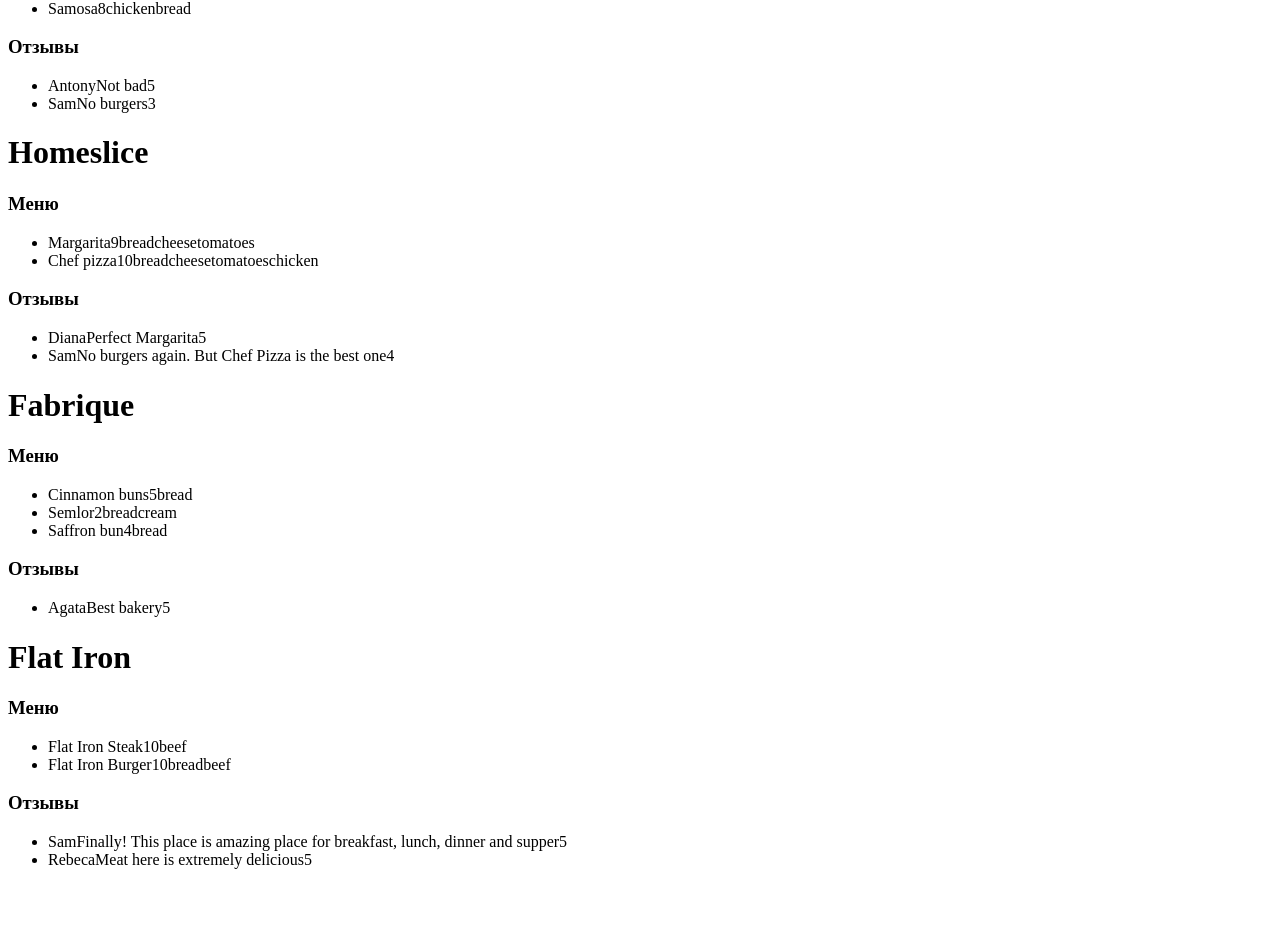
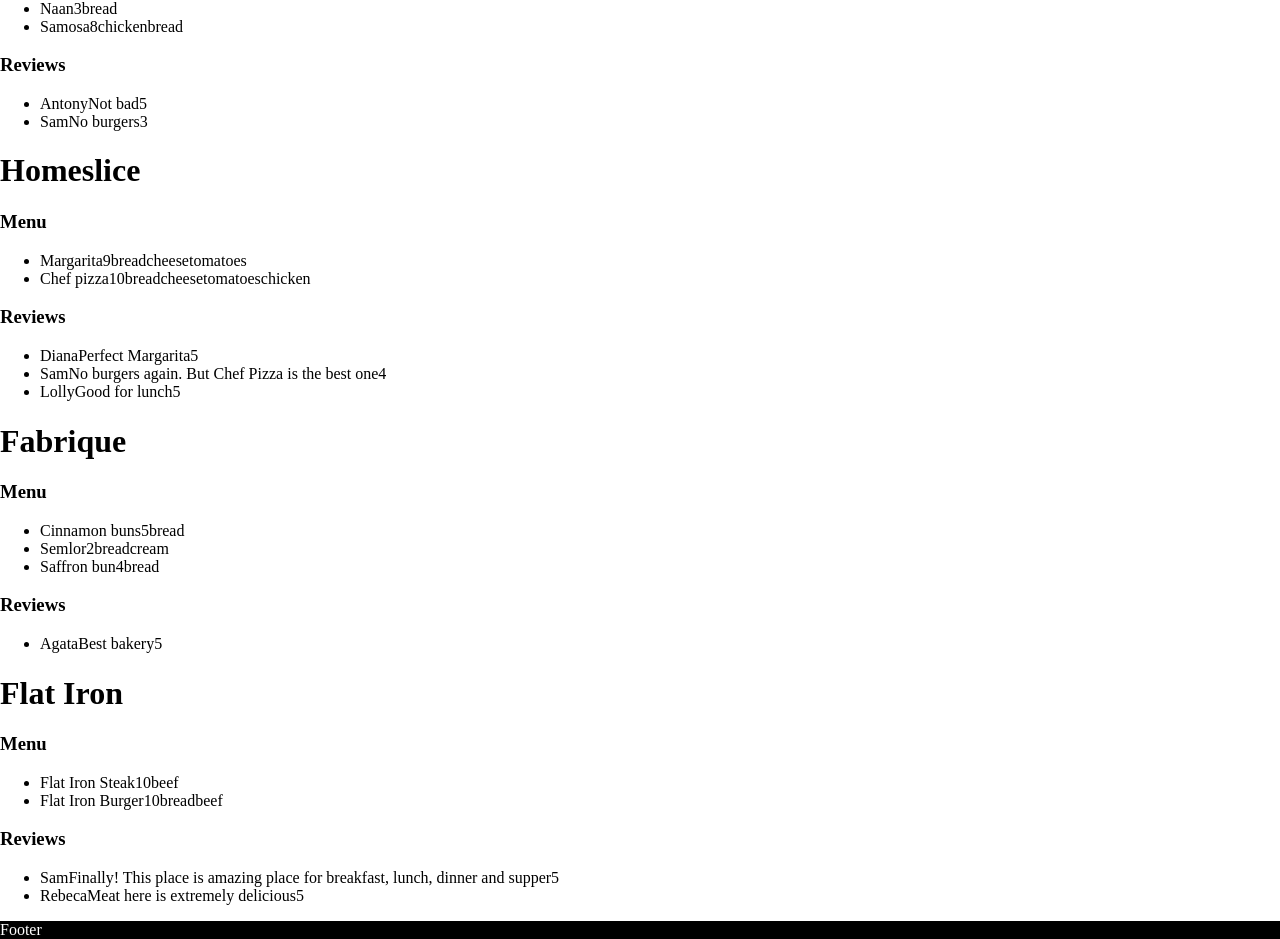
Before and after one commit to DaniilDorovenko/restaurants-app, a React (Vite) app: page / in a window 1280 px wide. Shown: the part 157-1096 px from the top of the page. Before the commit the page ends 1042 px from the top, so only its background shows below. Built offline with nearby package versions, Linux system fonts and the light colour scheme.

Commit message:
git branching fixed

```diff
--- a/package.json
+++ b/package.json
@@ -10,6 +10,7 @@
     "preview": "vite preview"
   },
   "dependencies": {
+    "classnames": "^2.5.1",
     "react": "^18.2.0",
     "react-dom": "^18.2.0"
   },
@@ -21,6 +22,7 @@
     "eslint-plugin-react": "^7.33.2",
     "eslint-plugin-react-hooks": "^4.6.0",
     "eslint-plugin-react-refresh": "^0.4.5",
+    "sass": "^1.70.0",
     "vite": "^5.0.8"
   }
 }
--- /dev/null
+++ b/src/App.jsx
@@ -0,0 +1,18 @@
+import { Layout } from './components/layout/component';
+import { restaurants } from "../materials/mock"
+import { Restaurant } from './components/restaurant/component'
+
+export const App = () => {
+  return (
+    <Layout>
+      {restaurants.map((restaurant) => (
+        <Restaurant
+          key={restaurant.id}
+          restaurant_name={restaurant.name}
+          menu={restaurant.menu}
+          reviews={restaurant.reviews}
+        />
+      ))}
+    </Layout>
+  );
+};
--- /dev/null
+++ b/src/components/footer/component.jsx
@@ -0,0 +1,9 @@
+import classNames from "classnames";
+import styles from "./styles.module.scss"
+
+export const Footer = ({ isDark }) => {
+    return <footer className={classNames(styles.root, styles.footer, {
+        [styles.dark]: isDark,
+    }
+        )} >Footer</footer>
+};
--- /dev/null
+++ b/src/components/footer/styles.module.scss
@@ -0,0 +1,12 @@
+.root {
+    background-color: aqua;
+}
+
+.footer {
+    color: red;
+}
+
+.dark {
+    background-color: black;
+    color: white;
+}
--- /dev/null
+++ b/src/components/header/component.jsx
@@ -0,0 +1,3 @@
+export const Header = () => {
+    return <header>Header</header>
+};
--- /dev/null
+++ b/src/components/layout/component.jsx
@@ -0,0 +1,12 @@
+import { Header } from '../header/component';
+import { Footer } from '../footer/component';
+
+export const Layout = ({ children }) => {
+    return (
+        <div>
+            <Header />
+            <div>{children}</div>
+            <Footer isDark />
+        </div>
+    )
+};
--- /dev/null
+++ b/src/components/menu/component.jsx
@@ -0,0 +1,16 @@
+export const Menu = ({ menu }) => {
+    return (
+        <div>
+            <h3>Menu</h3>
+            <ul>
+                {menu.map((item) => (
+                    <li key={item.id}>
+                        {item.name}
+                        {item.price}
+                        {item.ingredients}
+                    </li>
+                ))}
+            </ul>
+        </div>
+    )
+};
--- /dev/null
+++ b/src/components/restaurant/component.jsx
@@ -0,0 +1,12 @@
+import { Menu } from '../menu/component';
+import { Reviews } from '../reviews/component';
+
+export const Restaurant = ({ restaurant_name, menu, reviews }) => {
+    return (
+        <div>
+            <h1>{restaurant_name}</h1>
+            <Menu menu={menu} />
+            <Reviews reviews={reviews} />
+        </div>
+    )
+};
--- /dev/null
+++ b/src/components/reviews/component.jsx
@@ -0,0 +1,16 @@
+export const Reviews = ({ reviews }) => {
+    return (
+        <div>
+            <h3>Reviews</h3>
+            <ul>
+                {reviews.map((item) => (
+                    <li key={item.id}>
+                        {item.user}
+                        {item.text}
+                        {item.rating}
+                    </li>
+                ))}
+            </ul>
+        </div>
+    )
+};
--- a/src/main.jsx
+++ b/src/main.jsx
@@ -1,126 +1,8 @@
 import ReactDOM from 'react-dom/client'
-import { restaurants } from "/materials/mock"
+import { App } from './App.jsx'
+
+import './styles/index.scss'
 
 const root = ReactDOM.createRoot(document.getElementById('root'));
 
-root.render(
-  <div>
-    <div>
-      <h1>{restaurants[0].name}</h1>
-      <h3>Меню</h3>
-      <ul>
-        <li>
-          {restaurants[0].menu[0].name}
-          {restaurants[0].menu[0].price}
-          {restaurants[0].menu[0].ingredients}
-        </li>
-        <li>
-          {restaurants[0].menu[1].name}
-          {restaurants[0].menu[1].price}
-          {restaurants[0].menu[1].ingredients}
-        </li>
-        <li>
-          {restaurants[0].menu[2].name}
-          {restaurants[0].menu[2].price}
-          {restaurants[0].menu[2].ingredients}
-        </li>
-      </ul>
-      <h3>Отзывы</h3><ul>
-        <li>
-          {restaurants[0].reviews[0].user}
-          {restaurants[0].reviews[0].text}
-          {restaurants[0].reviews[0].rating}
-        </li>
-        <li>
-          {restaurants[0].reviews[1].user}
-          {restaurants[0].reviews[1].text}
-          {restaurants[0].reviews[1].rating}
-        </li>
-      </ul>
-    </div>
-    <div>
-      <h1>{restaurants[1].name}</h1>
-      <h3>Меню</h3>
-      <ul>
-        <li>
-          {restaurants[1].menu[0].name}
-          {restaurants[1].menu[0].price}
-          {restaurants[1].menu[0].ingredients}
-        </li>
-        <li>
-          {restaurants[1].menu[1].name}
-          {restaurants[1].menu[1].price}
-          {restaurants[1].menu[1].ingredients}
-        </li>
-      </ul>
-      <h3>Отзывы</h3><ul>
-        <li>
-          {restaurants[1].reviews[0].user}
-          {restaurants[1].reviews[0].text}
-          {restaurants[1].reviews[0].rating}
-        </li>
-        <li>
-          {restaurants[1].reviews[1].user}
-          {restaurants[1].reviews[1].text}
-          {restaurants[1].reviews[1].rating}
-        </li>
-      </ul>
-    </div>
-    <div>
-      <h1>{restaurants[2].name}</h1>
-      <h3>Меню</h3>
-      <ul>
-        <li>
-          {restaurants[2].menu[0].name}
-          {restaurants[2].menu[0].price}
-          {restaurants[2].menu[0].ingredients}
-        </li>
-        <li>
-          {restaurants[2].menu[1].name}
-          {restaurants[2].menu[1].price}
-          {restaurants[2].menu[1].ingredients}
-        </li>
-        <li>
-          {restaurants[2].menu[2].name}
-          {restaurants[2].menu[2].price}
-          {restaurants[2].menu[2].ingredients}
-        </li>
-      </ul>
-      <h3>Отзывы</h3><ul>
-        <li>
-          {restaurants[2].reviews[0].user}
-          {restaurants[2].reviews[0].text}
-          {restaurants[2].reviews[0].rating}
-        </li>
-      </ul>
-    </div>
-    <div>
-      <h1>{restaurants[3].name}</h1>
-      <h3>Меню</h3>
-      <ul>
-        <li>
-          {restaurants[3].menu[0].name}
-          {restaurants[3].menu[0].price}
-          {restaurants[3].menu[0].ingredients}
-        </li>
-        <li>
-          {restaurants[3].menu[1].name}
-          {restaurants[3].menu[1].price}
-          {restaurants[3].menu[1].ingredients}
-        </li>
-      </ul>
-      <h3>Отзывы</h3><ul>
-        <li>
-          {restaurants[3].reviews[0].user}
-          {restaurants[3].reviews[0].text}
-          {restaurants[3].reviews[0].rating}
-        </li>
-        <li>
-          {restaurants[3].reviews[1].user}
-          {restaurants[3].reviews[1].text}
-          {restaurants[3].reviews[1].rating}
-        </li>
-      </ul>
-    </div>
-  </div>
-);
+root.render(<App />);
--- /dev/null
+++ b/src/styles/index.scss
@@ -0,0 +1,4 @@
+html,
+body {
+    margin: 0;
+}
```
Also changed, not shown: 1 other file (tests, documents, lock files or other folders).
